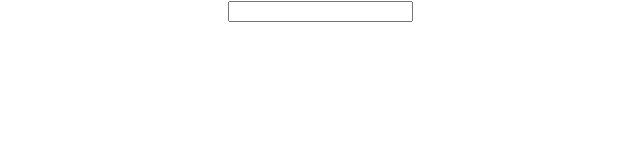
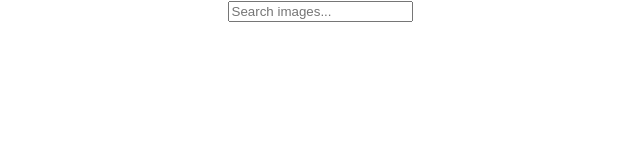
Before and after one commit to TatyanaLozova/goit-react-hw-03-image-finder, a React (Create React App) app: page / in a window 1280 px wide. Shown: the top 160 px of the page, without its empty margins (320-960 px from the left). Built offline with nearby package versions, Linux system fonts and the light colour scheme.

Commit message:
фикс

```diff
--- a/src/Component/ImageGallery.js
+++ b/src/Component/ImageGallery.js
@@ -74,8 +74,8 @@ class ImageGallery extends Component {
           {images.map((img) => (
             <ImageGalleryItem
               key={img.id}
-              imgGallery={img}
-              largeImgUrl={img.largeImageURL}
+                  imgGallery={img}
+                  largeImgUrl={img.largeImageURL}
               onHandleClick={this.handleClickImage}
             />
           ))}
--- a/src/Component/Searchbar.js
+++ b/src/Component/Searchbar.js
@@ -14,8 +14,9 @@ class SearchBar extends Component {
     render() {
         return (
             <form onSubmit={this.handleSubmit}>
-                <input
+                    <input
                     type="text"
+                     placeholder="Search images..."
                     value={this.state.query}
                     onChange={this.handleChenge}
                 />
--- a/src/servise/Api.js
+++ b/src/servise/Api.js
@@ -4,7 +4,7 @@ axios.defaults.baseURL = `https://pixabay.com/api/`;
 let ApiKey = `19822472-14ec0e3f9ba277805ee5b06f8`;
 const perPage = 12;
 
-const PixImages = ({ query = "", curentPage = 1 }) => {
+const pixImages = ({ query = "", curentPage = 1 }) => {
     const url = `https://pixabay.com/api/?q=${query}&page=${curentPage}&key=${ApiKey}&image_type=photo&orientation=horizontal&per_page=${perPage}`;
 
     return axios.get(url).then(({ data }) => {
@@ -13,4 +13,4 @@ const PixImages = ({ query = "", curentPage = 1 }) => {
 };
 
 
-export default PixImages;
+export default pixImages;
```
